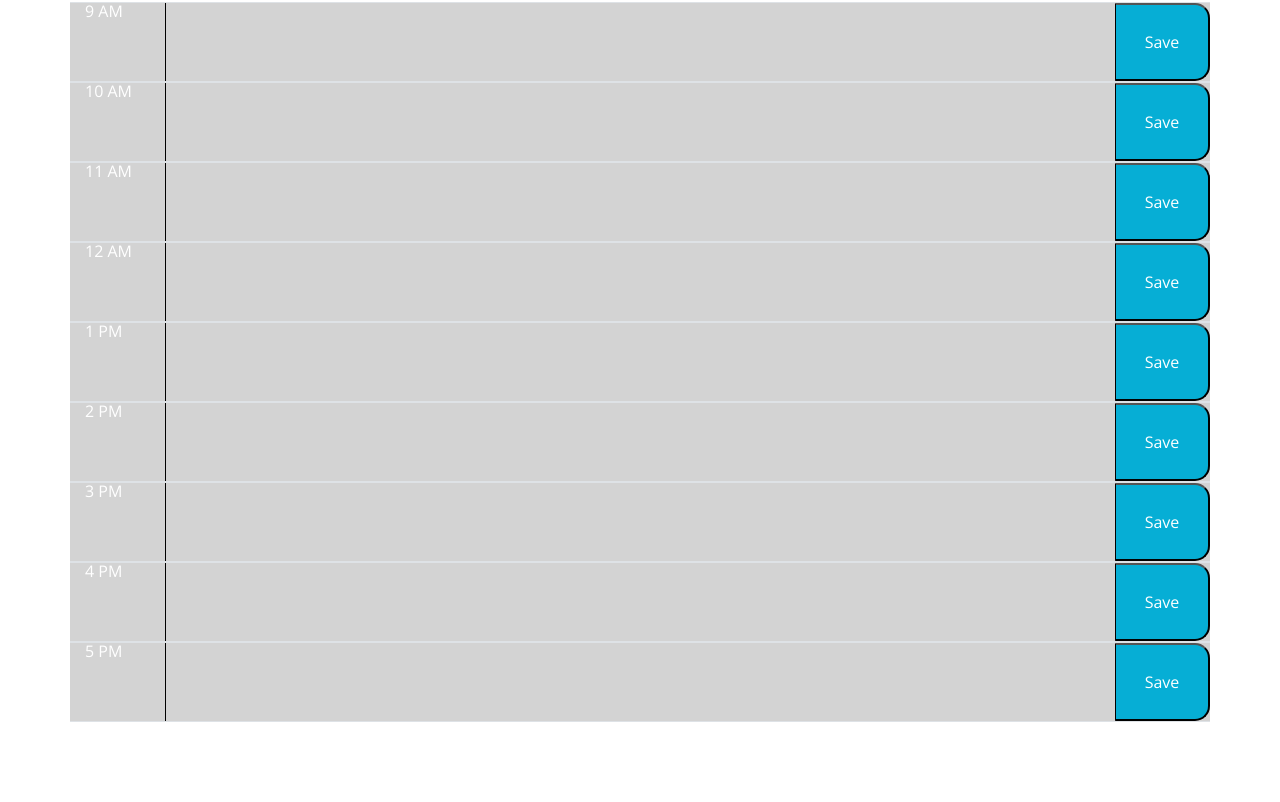
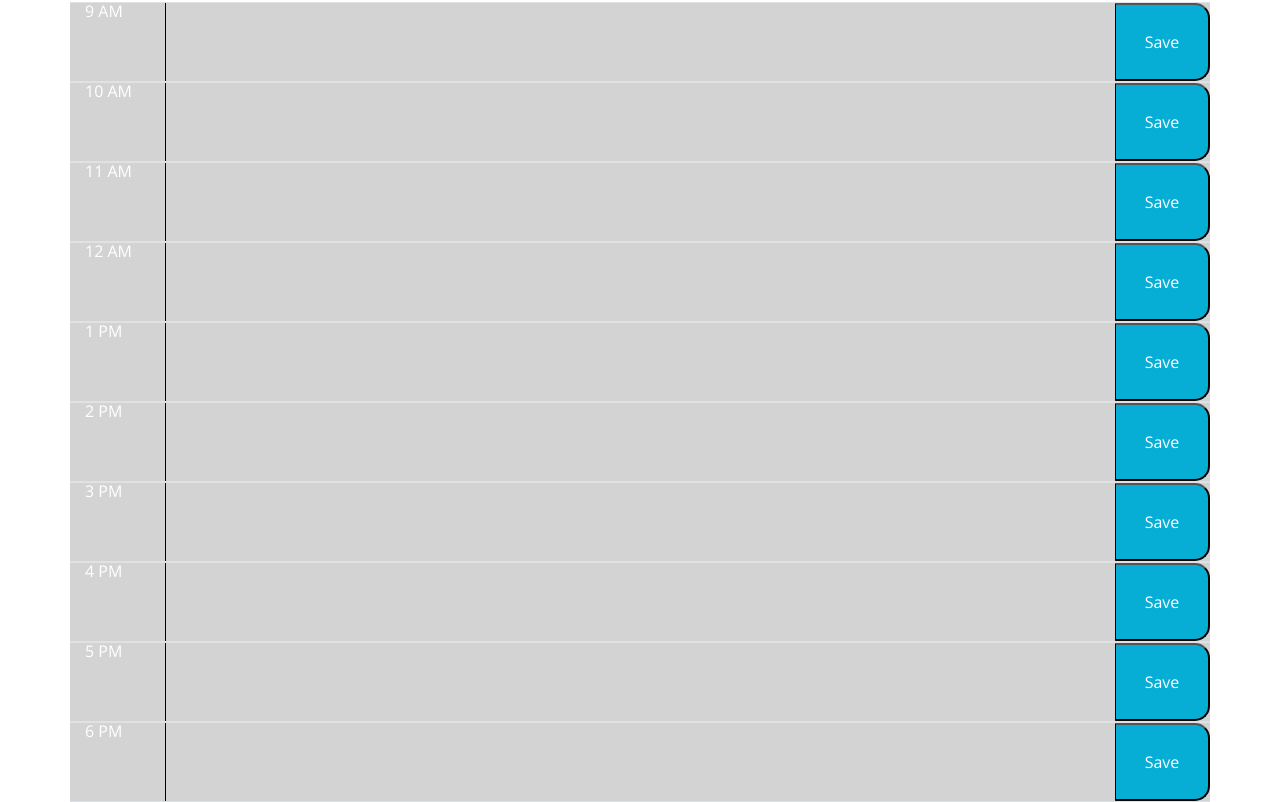
Before and after one commit to lhaodev/Work-Day-Scheduler, a plain HTML site: page index.html in a window 1280 px wide. Shown: the part 334-1136 px from the top of the page. Before the commit the page ends 1056 px from the top, so only its background shows below. Drawn offline with nearby package versions, Linux system fonts and the light colour scheme.

Commit message:
time color change

```diff
--- a/index.html
+++ b/index.html
@@ -76,7 +76,11 @@
       <button id="save" class="col-md-1 saveBtn">Save</button>
     </div>
 
-
+    <div id="calendar-row" class="row justify-content-md-center border-top border-bottom calendar-row" data-hour="18">
+      <div id="time" class="col-md-1">6 PM</div>
+      <textarea rows="3" class="col-md-10 text-entry"></textarea>
+      <button id="save" class="col-md-1 saveBtn">Save</button>
+    </div>
 
     <!-- Timeblocks go here -->
   </div>
--- a/script.js
+++ b/script.js
@@ -77,17 +77,26 @@ setInterval(dynamicTime, 1000);
 // });
 
 
+function colorCode() {
+    $(".calendar-row").each(function () {
         var hourDisplay = $(".calendar-row").attr("data-hour");
         console.log(hourDisplay);
         var calendarRow = $(".calendar-row");
-
         //add style to time blocks to show different color codes
-if (parseInt(hourDisplay) === parseInt(currentHour)) {
+        if (parseInt(hourDisplay) === currentHour) {
             $(".calendar-row").addClass("present").removeClass("past future");
         }
-else if (parseInt(hourDisplay) < parseInt(currentHour)) {
+        else if (parseInt(hourDisplay) < currentHour) {
             $(".calendar-row").addClass("past").removeClass("present future");
         }
-else if (parseInt(hourDisplay) > parseInt(currentHour)) {
+        else if (parseInt(hourDisplay) > currentHour) {
             $(".calendar-row").addClass("future").removeClass("past present");
         };
+    });
+};
+
+colorCode();
+
+$(".saveBtn").click(function () {
+    alert($(".calendar-row").attr("data-hour"));
+});
```
Lines whose indentation alone changed are shown as unchanged.
